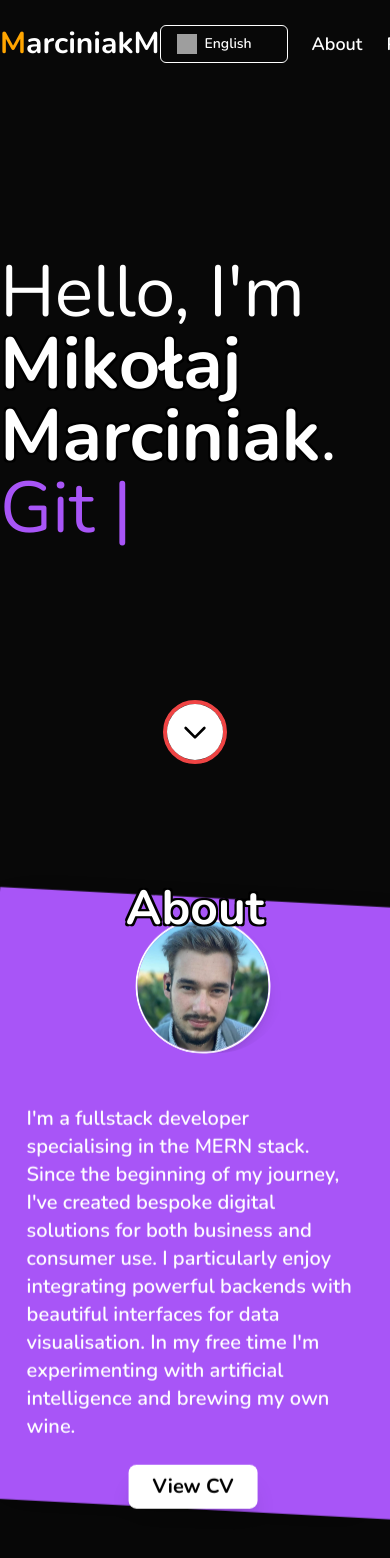
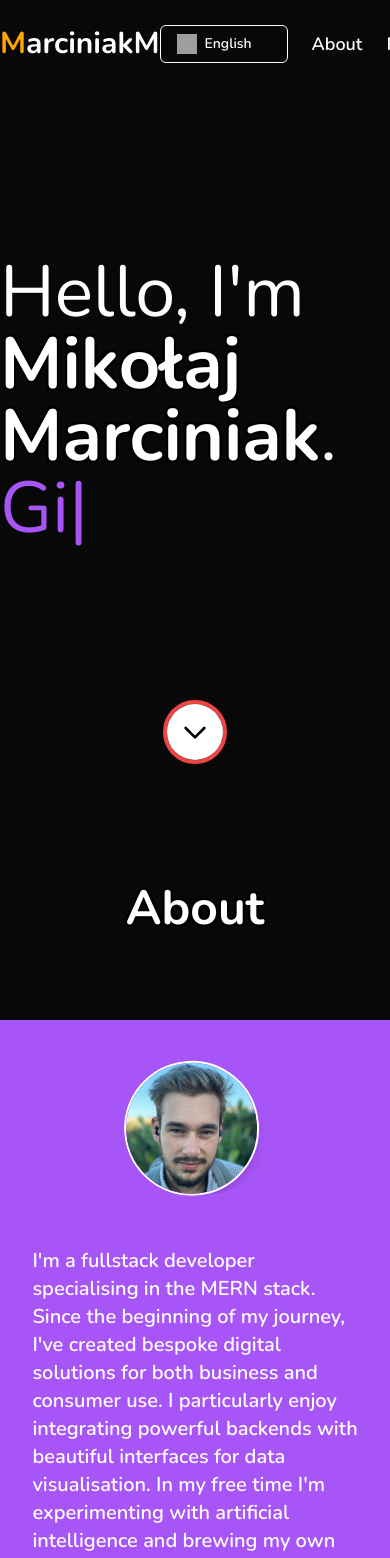
Before and after one commit to MikolajMarciniak/portfolio-website, a Next.js app: page / in a window 390 px wide. Shown: the top 1558 px of the page. Built offline with nearby package versions, Linux system fonts and the light colour scheme; grey boxes are pictures that could not be loaded.

Commit message:
introduce slanted div style

```diff
--- a/public/locales/en.json
+++ b/public/locales/en.json
@@ -54,7 +54,7 @@
       "subject": "Subject",
       "email": "Email",
       "message": "Message",
-      "submit": "Submit",
+      "submit": "Send",
       "errors": {
         "emailinvalid": "Invalid email address.",
         "emailrequired": "Email is required.",
--- a/src/app/components/ContactBanner.js
+++ b/src/app/components/ContactBanner.js
@@ -2,18 +2,26 @@ import React from "react";
 
 const Banner = ({ translation }) => {
   return (
-    <div className="relative w-full h-[450px] overflow-hidden dark">
+    <div
+      className="relative w-full h-[70%] min-h-[600px] pt-56 overflow-hidden dark pt-32"
+      style={{
+        clipPath: "polygon(0 20%, 100% 0, 100% 100%, 0% 100%)",
+      }}
+    >
       <div
         className="absolute top-0 left-0 w-full h-full bg-cover bg-center bg-fixed"
         style={{
           backgroundImage: "url('./images/banner.jpg')",
         }}
       ></div>
-      <div className="absolute top-0 left-0 w-full h-full bg-gradient-to-t from-orange-600 to-blue-600 opacity-60"></div>
-      <div className="relative  flex flex-col items-center justify-center h-full">
+
+      <div className="absolute top-0 left-0 w-full h-full bg-gradient-to-t from-orange-600 to-blue-600 opacity-70"></div>
+
+      <div className="relative flex flex-col items-center justify-center h-full">
         <p className="mb-5 text-white font-semibold text-2xl italic">
           {translation}
         </p>
+
         <div className="mt-5 w-32 h-32 rounded-full bg-[#D3CEBA] overflow-hidden border-2 border-white shadow-lg">
           <img
             src="./images/miko2.jpg"
--- a/src/app/components/Footer.js
+++ b/src/app/components/Footer.js
@@ -5,8 +5,7 @@ const Footer = ({ translation }) => {
     <footer className="bg-[--foreground-color] text-[--text-color] py-4">
       <div className="container mx-auto text-center">
         <p className="text-sm">
-          &copy; {new Date().getFullYear()} Mikołaj Marciniak.{" "}
-          {translation.footer}
+          &copy; {new Date().getFullYear()} Mikołaj Marciniak. {translation}
         </p>
       </div>
     </footer>
--- a/src/app/components/Navbar.js
+++ b/src/app/components/Navbar.js
@@ -55,7 +55,7 @@ const Navbar = ({ translation, toggleTheme, isDarkMode, isScrolled }) => {
           <ScrollLink
             to="contact"
             smooth={true}
-            offset={-76}
+            offset={0}
             duration={500}
             className="text-lg text-[var(--text-color)] cursor-pointer relative group hover:text-[var(--contact-color)]"
           >
--- a/src/app/components/ProjectCard.js
+++ b/src/app/components/ProjectCard.js
@@ -22,8 +22,8 @@ const ProjectCard = ({
   const [isHovered, setHovered] = useState(false);
   return (
     <div
-      className={`shadow-xl rounded-lg bg-[--foreground-color] border-4
-        hover:border-[--projects-color] border-transparent
+      className={`shadow-xl rounded-lg card  border-2
+        border-[--projects-color]
       transform transition-all duration-500 project-grow w-full h-full`}
     >
       <div
--- a/src/app/sections/About.js
+++ b/src/app/sections/About.js
@@ -21,9 +21,13 @@ const AboutSection = forwardRef(({ translation, isDarkMode }, ref) => {
         </LazyLoad>
       </div>
 
-      <Parallax translateY={[10, -20]}>
       <LazyLoad>
-          <div className="shadow-2xl relative w-[110%] h-[60%] md:h-[60%] bg-[--about-color] top-[20%] md:top-[14%] left-[-4%] transform rotate-3 flex items-center justify-center md:justify-between px-6 md:px-16">
+        <div
+          className="shadow-2xl pt-5 pb-28 relative w-[110%] h-[60%] md:h-[60%] bg-[--about-color] top-[20%] md:top-[14%] left-[-4%] flex items-center justify-center md:justify-between px-6 md:px-16"
+          style={{
+            clipPath: "polygon(0 0, 100% 0, 100% 75%, 0% 100%)",
+          }}
+        >
           <div className="relative z-10 mx-auto w-full max-w-6xl flex flex-col md:flex-row items-center justify-between gap-8 px-6">
             <div className="-rotate-6 w-[45%] mt-5 mb-5 overflow-hidden rounded-full flex-shrink-0 ">
               <img
@@ -32,7 +36,7 @@ const AboutSection = forwardRef(({ translation, isDarkMode }, ref) => {
                 className="w-[90%] h-auto object-cover rounded-full border-2 border-white shadow-lg transition-all duration-300"
               />
             </div>
-              <div className="dark text-white text-xl max-w-lg md:ml-6 -rotate-3 font-semibold">
+            <div className="dark text-white text-xl max-w-lg md:ml-6 font-semibold">
               <p>{translation.description}</p>
               <div className="flex justify-center mt-6">
                 <Button
@@ -48,7 +52,6 @@ const AboutSection = forwardRef(({ translation, isDarkMode }, ref) => {
           </div>
         </div>
       </LazyLoad>
-      </Parallax>
 
       <div className="mt-[15vh] w-full mb-[15vh]">
         <LazyLoad>
--- a/src/app/styles/projects.css
+++ b/src/app/styles/projects.css
@@ -61,3 +61,7 @@
   opacity: 1;
   overflow: visible;
 }
+
+.card {
+  background: var(--foreground-color);
+}
```
Lines whose indentation alone changed are shown as unchanged.
